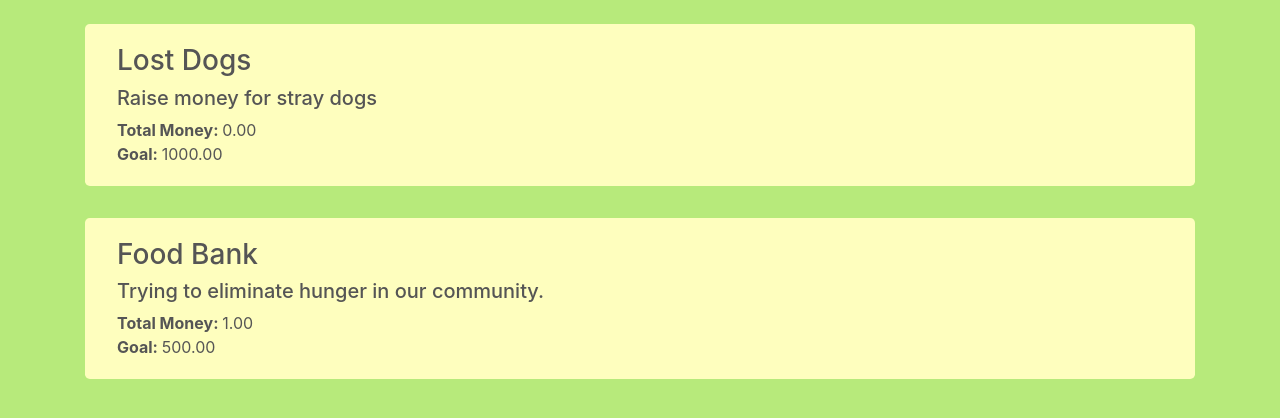
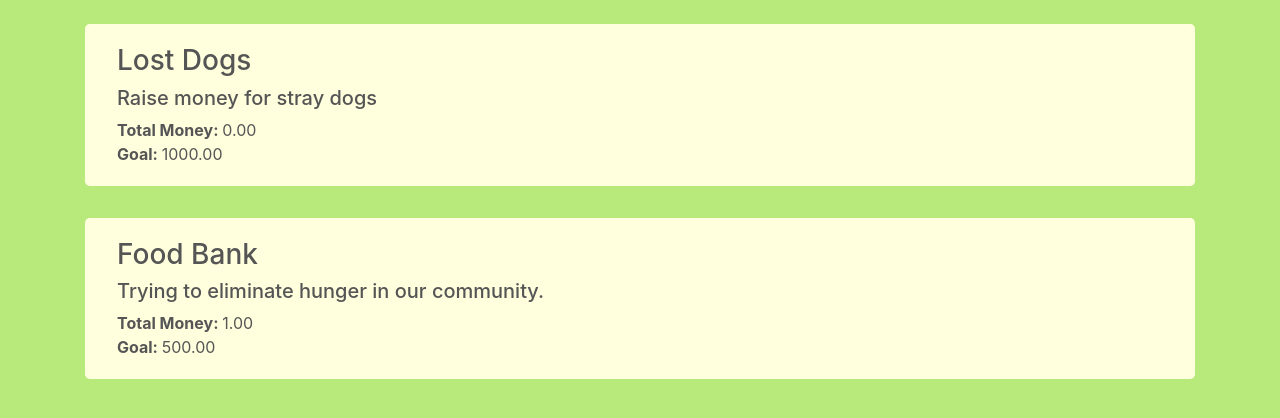
Before and after one commit to alexanderkim11/donationapp, a Django app: page /donationapp/causes/ in a window 1280 px wide. Shown: the part 56-474 px from the top of the page. Run offline with Django 3.2, Linux system fonts and the light colour scheme; data comes from the database, SQL or seed files in the repository; some libraries are stand-ins or nearby versions.

Commit message:
Change to a lighter yellow

```diff
--- a/templates/donationapp/base.html
+++ b/templates/donationapp/base.html
@@ -66,7 +66,7 @@
       .jumbotron {
         padding-top: 20px;
         padding-bottom: 20px;
-        background-color: #FEFEBE;
+        background-color: #FFFFDE;
      }
 }
 
```
